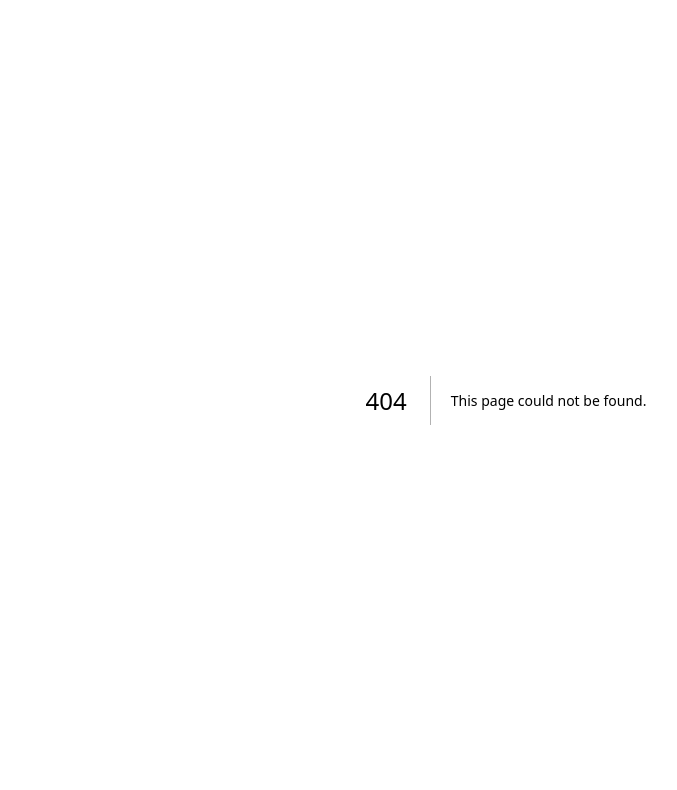
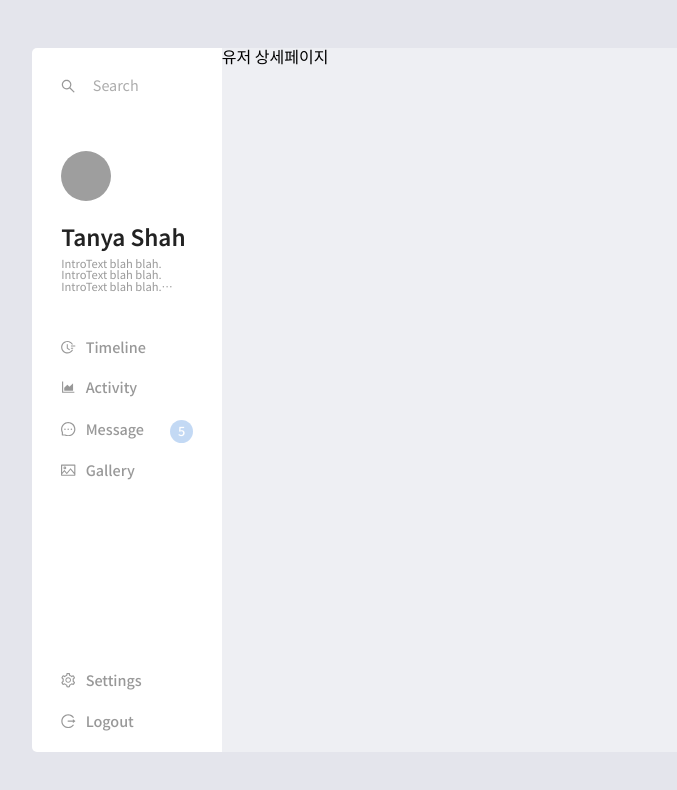
Before and after one commit to Mirrer1/Gallery_Grid, a Next.js app in the folder front/: page /user in a window 1280 px wide. Before the commit this address had no page. Shown: the top 790 px of the page, without its empty margins (134-811 px from the left). Built offline with nearby package versions, Linux system fonts and the light colour scheme; grey boxes are pictures that could not be loaded.

Commit message:
Rename: Tooltip 스타일 전역으로 분리

```diff
--- a/front/components/Modal/ModalContent.tsx
+++ b/front/components/Modal/ModalContent.tsx
@@ -10,7 +10,7 @@ import {
 } from '@ant-design/icons';
 
 import useInput from 'utils/useInput';
-import { Tooltip, TooltipBtn, TooltipOutsideArea } from 'styles/Tooltip';
+import { Tooltip, TooltipBtn, TooltipOutsideArea } from 'styles/Common/tooltip';
 import {
   ModalCommentInput,
   ModalContentHeader,
--- a/front/components/Timeline/PostList.tsx
+++ b/front/components/Timeline/PostList.tsx
@@ -9,7 +9,7 @@ import {
 } from '@ant-design/icons';
 
 import PostImageCarousel from './PostImageCarousel';
-import { Tooltip, TooltipBtn, TooltipOutsideArea } from 'styles/Tooltip';
+import { Tooltip, TooltipBtn, TooltipOutsideArea } from 'styles/Common/tooltip';
 import {
   PostWrapper,
   PostHeader,
--- a/front/pages/activity.tsx
+++ b/front/pages/activity.tsx
@@ -4,7 +4,6 @@ import Head from 'next/head';
 import AppLayout from 'components/AppLayout';
 import FollowList from 'components/Activity/FollowList';
 import AlertList from 'components/Activity/AlertList';
-import PostModal from 'components/Modal/PostModal';
 import { slideInFromBottom } from 'styles/Common/animation';
 import { ActivityHeader, ActivityWrapper, FollowWrapper, HeaderItem } from 'styles/Activity';
 
@@ -175,8 +174,6 @@ const Activity = () => {
 
           <AlertList />
         </ActivityWrapper>
-
-        <PostModal />
       </AppLayout>
     </>
   );
--- /dev/null
+++ b/front/pages/user.tsx
@@ -0,0 +1,21 @@
+import React from 'react';
+import Head from 'next/head';
+
+import AppLayout from 'components/AppLayout';
+
+const user = () => {
+  return (
+    <>
+      <Head>
+        {/* 추후 타이틀 태그 이름에 유저 이름과 같이 특정 정보 추가해서 수정하기 */}
+        <title>Gallery Grid | User</title>
+      </Head>
+
+      <AppLayout>
+        <div>유저 상세페이지</div>
+      </AppLayout>
+    </>
+  );
+};
+
+export default user;
```
Also changed, not shown: front/styles/Common/tooltip.ts (renamed from front/styles/Tooltip/index.ts).
